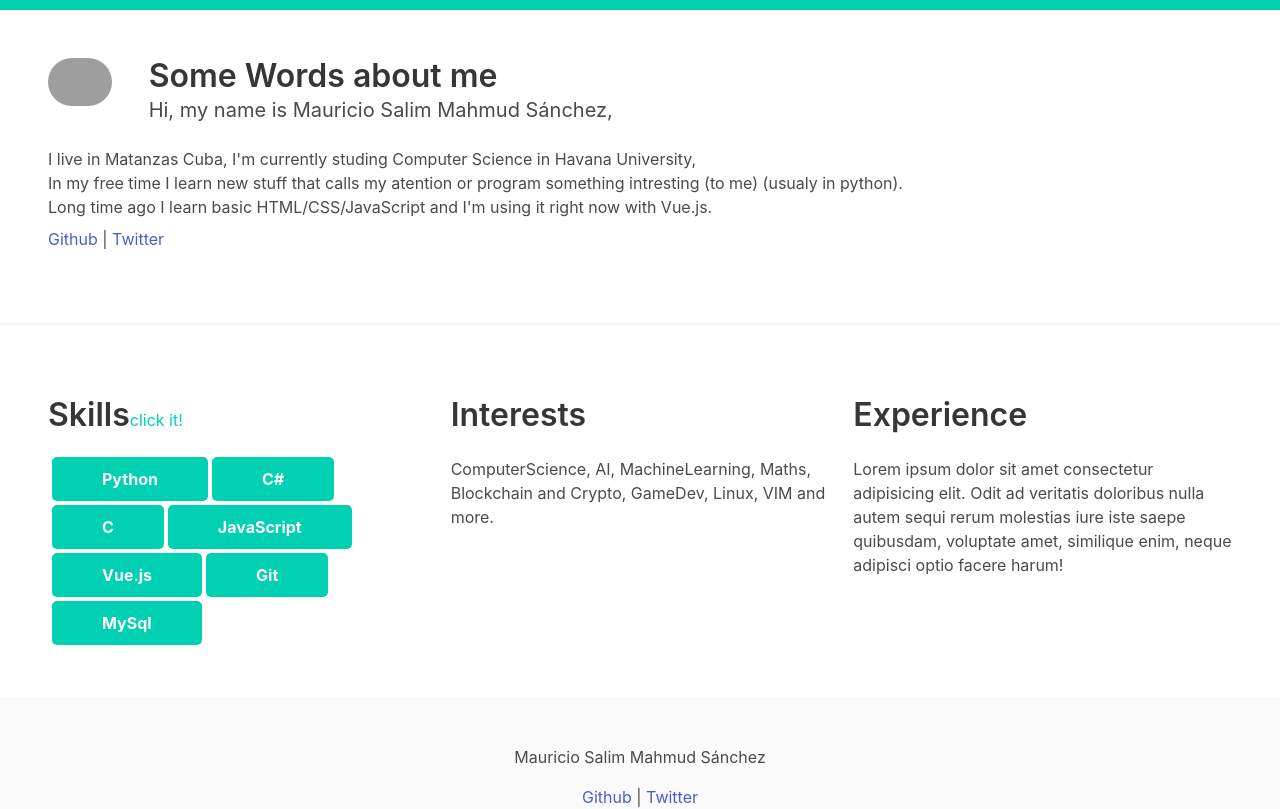
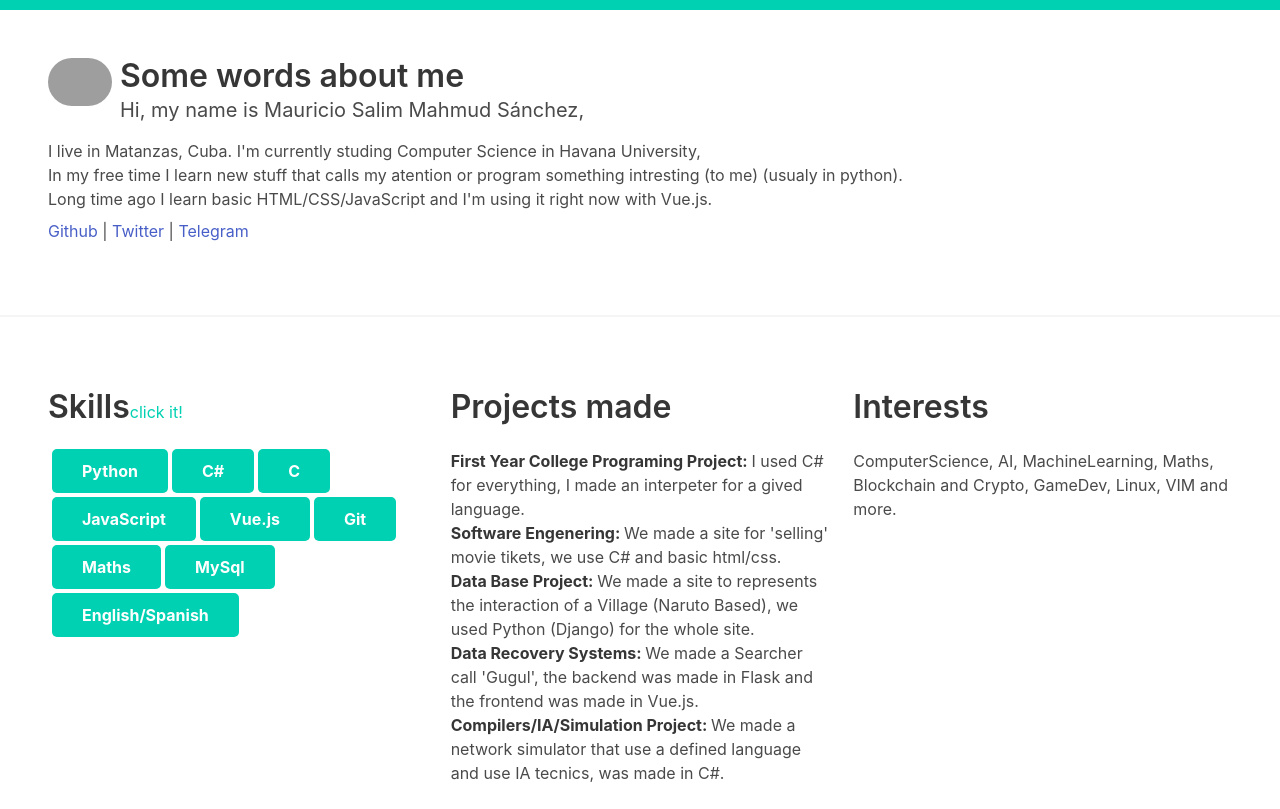
Before and after one commit to maux96/my-page, a Vue app: page / in a window 1280 px wide. Shown: the part 640-1449 px from the top of the page. Built offline with nearby package versions, Linux system fonts and the light colour scheme; grey boxes are pictures that could not be loaded.

Commit message:
feat: Projects Done and More Detail

```diff
--- a/src/App.vue
+++ b/src/App.vue
@@ -1,4 +1,5 @@
 <template>
+    <div>
         <div class="hero is-primary is-large">
             <div class="hero-body">
                 <h1 class="title is-2" > Hi, I'm Mauricio Mahmud</h1>
@@ -7,25 +8,26 @@
         </div>
 
         <div class="section">
-        <div class="columns">
-            <div class="column is-1">
+            <div class="is-flex mb-4">
+                <div class="mr-2">
                     <figure class="image is-64x64 ">
                         <img class="is-rounded" src="https://avatars.githubusercontent.com/u/39928836?v=4">
                     </figure>
                 </div>
-            <div class="column">
-                <h2 class="title size-3">Some Words about me</h2>
+                <div>
+                    <h2 class="title size-3">Some words about me</h2>
                     <p class="subtitle">Hi, my name is Mauricio Salim Mahmud Sánchez,</p>
                 </div>
             </div>
             <div>
-            I live in Matanzas Cuba, I'm currently studing Computer Science in Havana University, <br>
+                I live in Matanzas, Cuba. I'm currently studing Computer Science in Havana University, <br>
                 In my free time I learn new stuff that calls my atention or program something intresting (to me) (usualy in python). <br>
                 Long time ago I learn basic HTML/CSS/JavaScript and I'm using it right now with Vue.js.
                 <br>
                 <div class="mt-2">
                     <a href="https://github.com/maux96">Github</a> |
-                <a href="https://twitter.com/mauxriciom">Twitter</a>
+                    <a href="https://twitter.com/mauxriciom">Twitter</a> |
+                    <a href="https://t.me/maux96">Telegram</a>
                </div>
             </div>
         </div>
@@ -40,16 +42,20 @@
                     <ExpandButton class="ml-1 mb-1"  v-for="skill,i in skills" @click="changeSkillState(i)" :key="i" :title="skill.name" :text="skill.text" :isActive="skill.isActive" ></ExpandButton>
                     </div>
                 </div>
+
+                <div class="column is-4" >
+                    <h2 class="title size-3">Projects made </h2>
+                    <div>
+                        <ul>
+                            <li v-for="p,i in projects" :key="i" ><strong>{{p.name}}: </strong>{{ p.text }}</li>
+                        </ul>
+                    </div>
+                </div>
+
                 <div class="column is-4" >
                     <h2 class="title size-3">Interests</h2>
                     <div>
                         ComputerScience, AI, MachineLearning, Maths, Blockchain and Crypto, GameDev, Linux, VIM and more.
-                </div>
-            </div>
-            <div class="column is-4" >
-                <h2 class="title size-3">Experience</h2>
-                <div>
-                    Lorem ipsum dolor sit amet consectetur adipisicing elit. Odit ad veritatis doloribus nulla autem sequi rerum molestias iure iste saepe quibusdam, voluptate amet, similique enim, neque adipisci optio facere harum!
                     </div>
                 </div>
             </div>
@@ -62,47 +68,61 @@
           <a href="https://github.com">Github</a>
             |
           <a href="https://twitter.com/mauxriciom">Twitter</a>
+            |
+          <a href="https://t.me/maux96">Telegram</a>
         </p>
       </div>
     </footer>
-
+    </div>
 </template>
 
 
 <script>
 import ExpandButton from './components/expandButton.vue'
-import Box from './components/box.vue'
+
 export default {
   name: 'App',
   data(){
     return {
         skills: [
             {name:"Python", text:" Probably my most used lenguage right now, every day for the most simple tasks, automatization, math stuff, machine learning, backend (Django, Flask), web-scrapping and whatever I need to do fast.", isActive:false},
-            {name:"C#", text:"My first language, used from Desktop Apps, sometimes backend dev and in some moment for game dev (Unity, Godot).", isActive:false},
+            {name:"C#", text:"My first language, used for Desktop Apps, sometimes backend dev and ,in some moment, for game dev (Unity, Godot).", isActive:false},
             {name:"C", text:"I used it in Operative System course, did several projects oriented to linux.", isActive:false},
             {name:"JavaScript", text:"I used it in web stuff, rarely without a framework.",isActive:false},
-            {name:"Vue.js", text:"It's my favorite web framework, I used it in some projects in the University.",isActive:false},
-            {name:"Git", text:"I learned in university, actually I use it for everything.",isActive:false},
-            {name:"MySql", text:"I learned in university, I actually use sometimes.",isActive:false},
+            {name:"Vue.js", text:"It's my favorite web framework, I used it in some projects in my career.",isActive:false},
+            {name:"Git", text:"I learned in my career, actually I use it for everything.",isActive:false},
+            {name:"Maths", text:"I'm studing Computer Science, I learned a lot in my career, this helps me with the little bit complicated problems.",isActive:false},
+            {name:"MySql", text:"I learned in college, did some proyects, I actually use sometimes.",isActive:false},
+            {name:"English/Spanish", text:"I native spanish speaker, but I can speak with others in English.",isActive:false},
         ],
-        lastIndex:null
+        lastSkillIndex:null,
+        projects:[
+            {name:"First Year College Programing Project",text: "I used C# for everything, I made an interpeter for a gived language."},
+            {name:"Software Engenering",text: "We made a site for 'selling' movie tikets, we use C# and basic html/css."},
+            {name:"Data Base Project",text: "We made a site to represents the interaction of a Village (Naruto Based), we used Python (Django) for the whole site."},
+            {name:"Data Recovery Systems",text: "We made a Searcher call 'Gugul', the backend was made in Flask and the frontend was made in Vue.js."},
+            {name:"Compilers/IA/Simulation Project",text: "We made a network simulator that use a defined language and use IA tecnics, was made in C#."},
+
+        ]
     }
   },
   methods:{
       changeSkillState(index){
-            if(this.lastIndex == index){
+            if(this.lastSkillIndex == index){
                 this.skills[index].isActive=!this.skills[index].isActive;
             }else{
                 this.skills[index].isActive=true;
-                if(this.lastIndex!=null)
-                    this.skills[this.lastIndex].isActive=false;
-                this.lastIndex=index;
+                if(this.lastSkillIndex!=null)
+                    this.skills[this.lastSkillIndex].isActive=false;
+                this.lastSkillIndex=index;
             }
-      }
+      },
   },
   components: {
     ExpandButton,
-    Box
+  },
+  mounted(){
+    document.title="maux96"
   }
 }
 </script>
--- a/src/components/box.vue
+++ /dev/null
@@ -1,21 +0,0 @@
-<template>
-    <div class="box">
-        <h3 class="title is-3">{{boxTitle}}</h3>
-        <div>
-          <slot></slot>
-        </div>
-    </div>
-</template>
-
-<script>
-    export default {
-      name: 'Box',
-      props:{
-        boxTitle:String
-      },
-      data(){
-        return {
-        }
-      },
-    }
-</script>
--- a/src/components/expandButton.vue
+++ b/src/components/expandButton.vue
@@ -35,8 +35,8 @@ export default {
     .expand-button{
 	    transition: all 0.3s;
       padding:10px;
-      padding-left: 50px;
-      padding-right: 50px;
+      padding-left: 30px;
+      padding-right: 30px;
       border-radius: 5px;
       position: relative;
     }
--- a/vue.config.js
+++ b/vue.config.js
@@ -1,5 +1,5 @@
 module.exports = {
     publicPath: process.env.NODE_ENV === 'production'
-      ? '/pages/'
+      ? '/my-page/'
       : '/'
   }
```
Also changed, not shown: 1 other file (tests, documents, lock files or other folders). Lines whose indentation alone changed are shown as unchanged.
